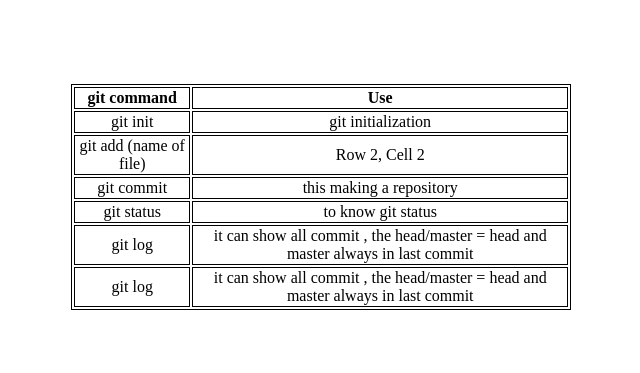
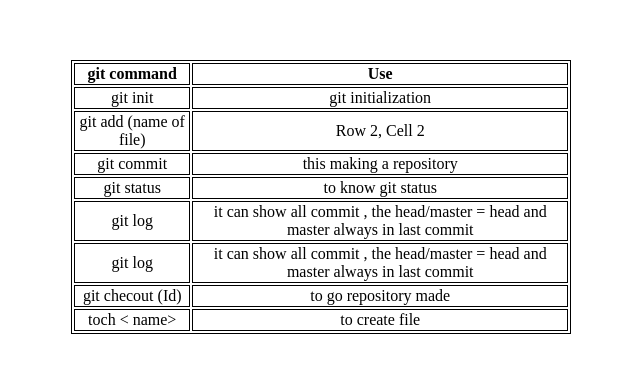
Before and after one commit to MSAFVANKV/git-totourials, a plain HTML site: page index.html in a window 1280 px wide. Shown: the part 203-576 px from the top of the page, without its empty margins (319-959 px from the left). Drawn offline with Linux system fonts and the light colour scheme.

Commit message:
covered checkout in git

```diff
--- a/index.html
+++ b/index.html
@@ -56,7 +56,14 @@
                     <td>git log</td>
                     <td>it can show all commit , the head/master = head and master always in last commit</td>
                 </tr>
-
+                <tr>
+                    <td>git checout (Id)</td>
+                    <td>to go repository made</td>
+                </tr>
+                <tr>
+                    <td>toch < name> </td>
+                    <td>to create file</td>
+                </tr>
             </tbody>
         </table>
     </div>
```
